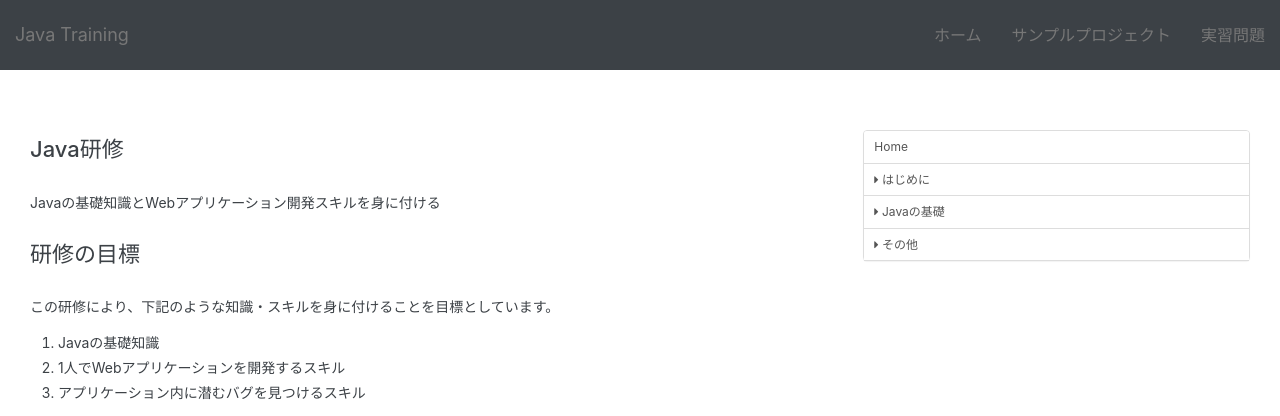
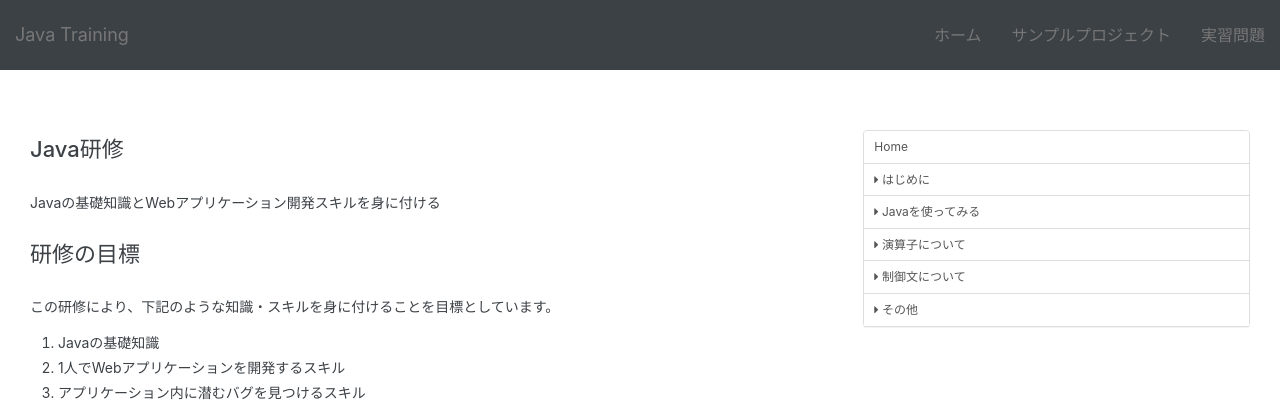
Before and after one commit to modulesjp/JavaTraining, a Jekyll site: the page built from docs/index.md, in a window 1280 px wide. Shown: the top 416 px of the page. Built offline with Jekyll 4.4.1, drawn with Linux system fonts in a browser that asks for light colours; nearby versions of some CDN libraries; our own code applies the rules of GitHub Pages for plain Markdown files.

Commit message:
2018.04.03

```diff
--- a/docs/_layouts/default.html
+++ b/docs/_layouts/default.html
@@ -69,7 +69,7 @@
 				      </div>
 				      <a href="#fundamentals" class="list-group-item" data-toggle="collapse" data-target="#fundamentals" data-parent="#menu">
 				        <span class="fa fa-caret-right"></span>
-				        Javaの基礎
+				        Javaを使ってみる
 				      </a>
 				      <div id="fundamentals" class="sublinks collapse">
 				      	<a class="list-group-item" href="{{site.baseurl}}/fundamentals/2.0.0.first-java.html">初めてのJava</a>
@@ -79,12 +79,24 @@
 				      	<a class="list-group-item" href="{{site.baseurl}}/fundamentals/2.0.4.variable.html">変数</a>
 				      	<a class="list-group-item" href="{{site.baseurl}}/fundamentals/2.0.5.array.html">配列</a>
 				      	<a class="list-group-item" href="{{site.baseurl}}/fundamentals/2.0.6.enum.html">列挙型</a>
+				      </div>
+				      <a href="#operator" class="list-group-item" data-toggle="collapse" data-target="#operator" data-parent="#menu">
+				        <span class="fa fa-caret-right"></span>
+				        演算子について
+				      </a>
+				      <div id="operator" class="sublinks collapse">
 				      	<a class="list-group-item" href="{{site.baseurl}}/fundamentals/2.0.7.operator.html">演算子</a>
 				      	<a class="list-group-item" href="{{site.baseurl}}/fundamentals/2.0.8.arithmentic-operator.html">算術演算子</a>
 				      	<a class="list-group-item" href="{{site.baseurl}}/fundamentals/2.0.9.increment.html">単項演算子</a>
 				      	<a class="list-group-item" href="{{site.baseurl}}/fundamentals/2.1.0.assignment-operator.html">代入演算子と複合演算子</a>
 				      	<a class="list-group-item" href="{{site.baseurl}}/fundamentals/2.1.1.relational-operator.html">関係演算子</a>
 				      	<a class="list-group-item" href="{{site.baseurl}}/fundamentals/2.1.2.logical-operator.html">論理演算子</a>
+				      </div>
+				      <a href="#control" class="list-group-item" data-toggle="collapse" data-target="#control" data-parent="#menu">
+				        <span class="fa fa-caret-right"></span>
+				        制御文について
+				      </a>
+				      <div id="control" class="sublinks collapse">
 				      	<a class="list-group-item" href="{{site.baseurl}}/fundamentals/2.1.3.for.html">繰り返し（for文）</a>
 				      	<a class="list-group-item" href="{{site.baseurl}}/fundamentals/2.1.4.extension-for.html">拡張for文</a>
 				      	<a class="list-group-item" href="{{site.baseurl}}/fundamentals/2.1.5.while.html">while文</a>
```
Also changed, not shown: other parts of docs/_layouts/default.html (+2 -2 lines).
